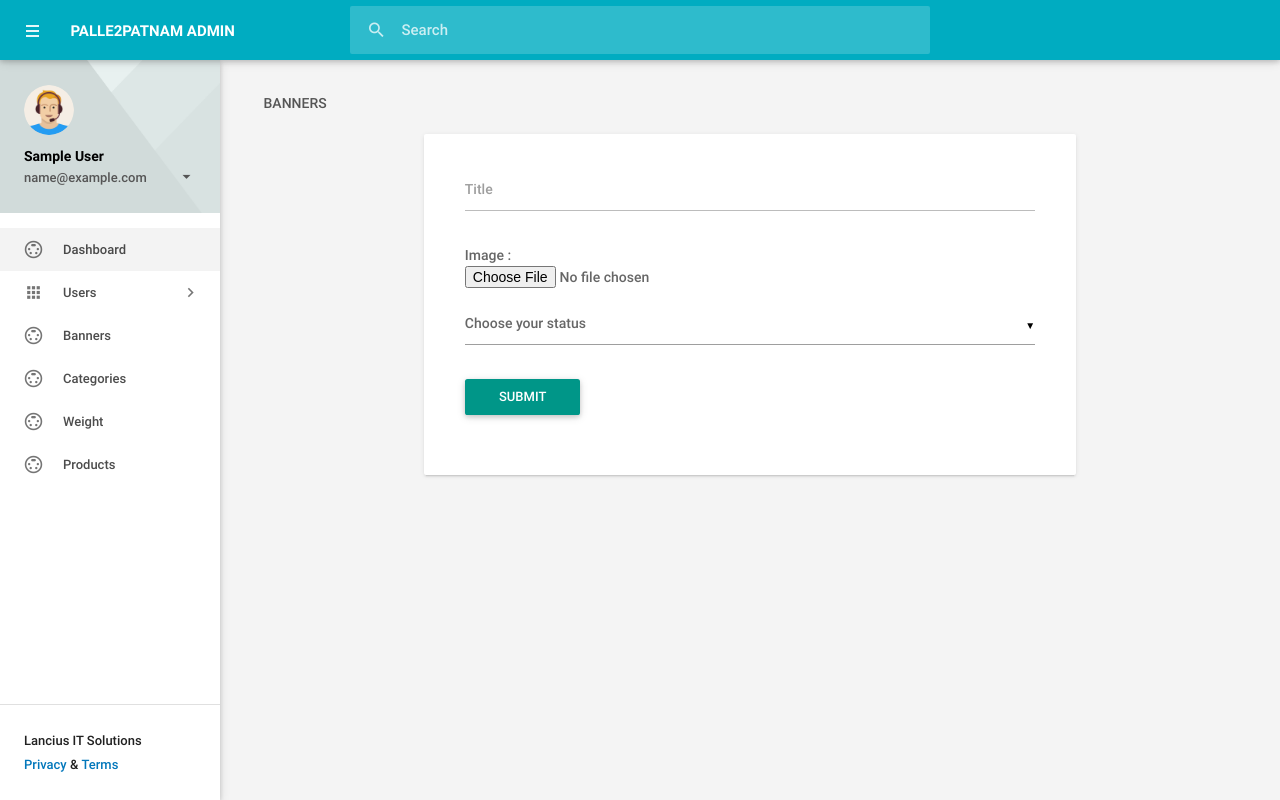
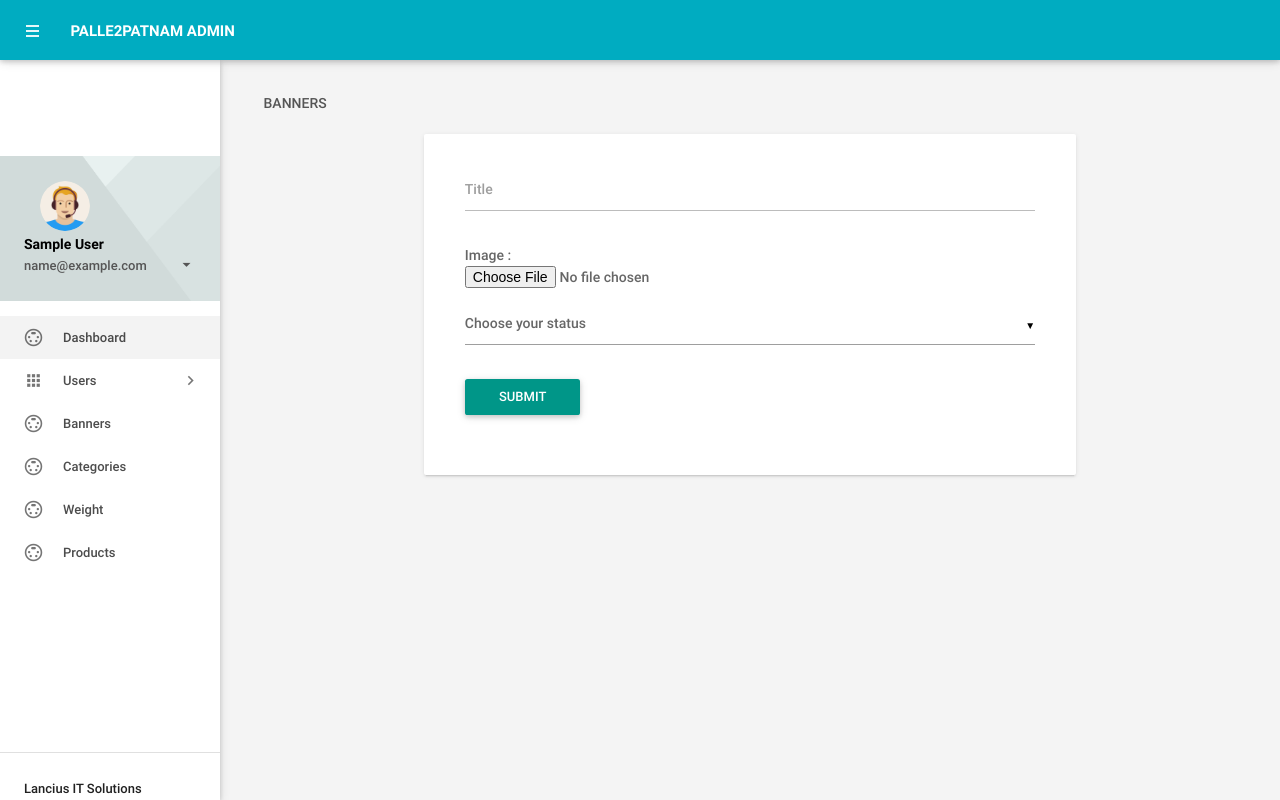
Before and after one commit to Srinivaslancius/Palle2Patnam, a PHP site: page /palle2patnam/add_banners.php in a window 1280 px wide. Run offline with PHP 8.4, Linux system fonts and the light colour scheme; the visitor is signed in with stand-in values (Sample User, id 1); tables that the repository leaves empty or names only in its code hold one stand-in row (values such as "Sample post"); some libraries are stand-ins or nearby versions.

Commit message:
remove header chanegs

```diff
--- a/admin/header.php
+++ b/admin/header.php
@@ -8,13 +8,7 @@
                         <div class="header-title col s3 m3">
                             <span class="chapter-title"><a href = "dashboard.php"/>Palle2Patnam Admin </span>
                         </div>
-                        <form class="left search col s6 hide-on-small-and-down">
-                            <div class="input-field">
-                                <input id="search" type="search" placeholder="Search" autocomplete="off">
-                                <label for="search"><i class="material-icons search-icon">search</i></label>
-                            </div>
-                            <a href="javascript: void(0)" class="close-search"><i class="material-icons">close</i></a>
-                        </form>
+
 
                     </div>
                 </nav>
```
